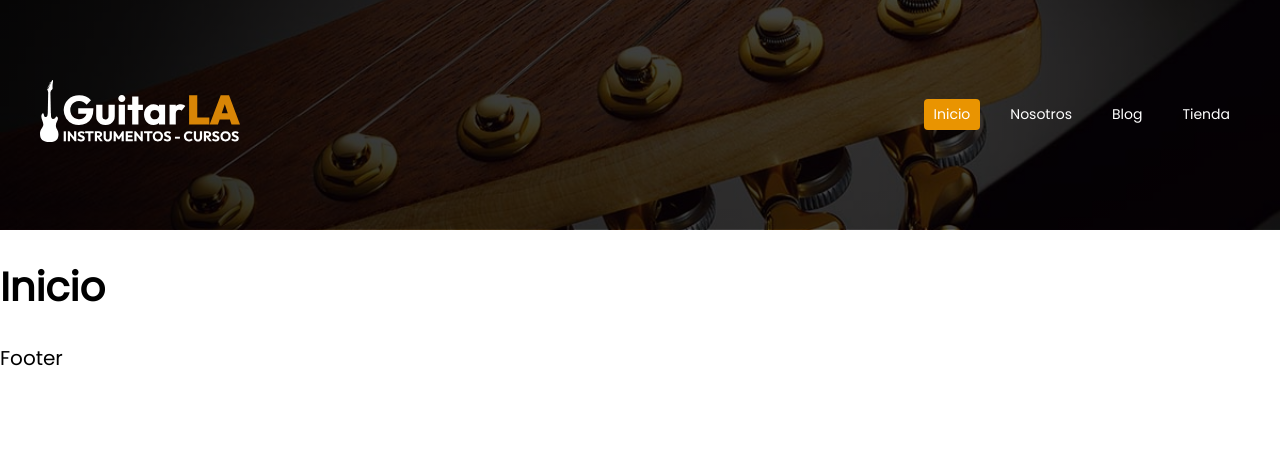
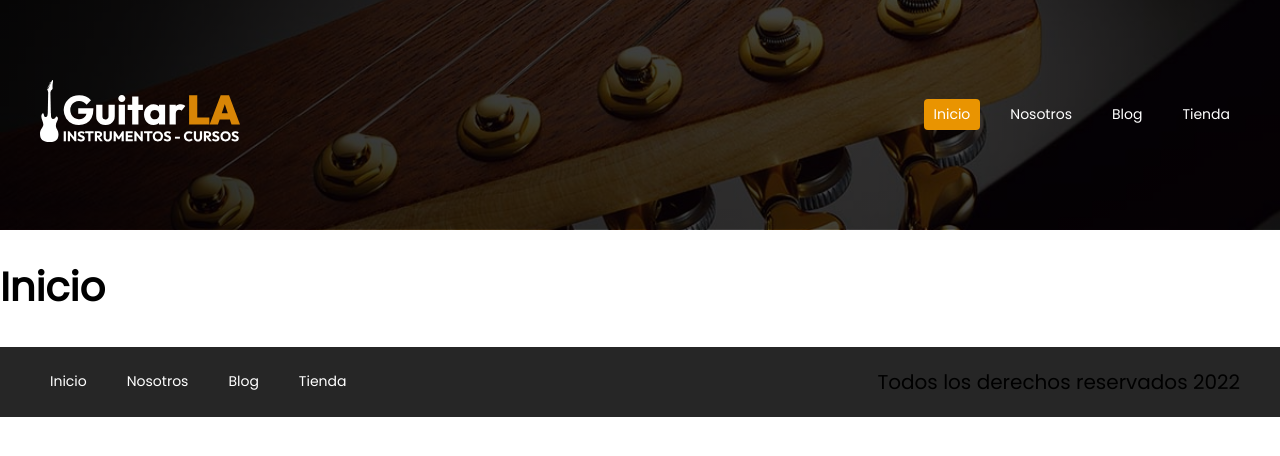
Before and after one commit to danielmateu/guitarla-next, a Next.js app: page / in a window 1280 px wide. Shown: the top 456 px of the page. Built offline with nearby package versions, Linux system fonts and the light colour scheme; a web font is replaced by a local one.

Commit message:
estilizando modules footer

```diff
--- a/components/Footer.js
+++ b/components/Footer.js
@@ -1,7 +1,32 @@
+import Link from "next/link"
+import { useRouter } from "next/router";
+import styles from '../styles/Footer.module.css';
+
 
 
 export const Footer = () => {
+    const router = useRouter();
+
     return (
-        <div>Footer</div>
+        <footer className={styles.footer}>
+            <div className={styles.contenedor}>
+                <nav className={styles.navegacion}>
+                    <Link href='/' className={router.pathname === '/' ? styles.active : ''}>
+                        Inicio
+                    </Link>
+                    <Link href='/nosotros' className={router.pathname === '/nosotros' ? styles.active : ''}>
+                        Nosotros
+                    </Link>
+                    <Link href='/blog' className={router.pathname === '/blog' ? styles.active : ''}>
+                        Blog
+                    </Link>
+                    <Link href='/tienda' className={router.pathname === '/tienda' ? styles.active : ''}>
+                        Tienda
+                    </Link>
+                </nav>
+
+                <p>Todos los derechos reservados {new Date().getFullYear()}</p>
+            </div>
+        </footer>
     )
 }
--- /dev/null
+++ b/styles/Footer.module.css
@@ -0,0 +1,54 @@
+
+.footer{
+    background-color: var(--black);
+}
+
+.contenedor{
+    display: flex;
+    flex-direction: column;
+    align-items: center;
+    justify-content: space-between;
+}
+
+@media (min-width: 768px){
+    .contenedor{
+        flex-direction: row;
+    }
+}
+
+
+.navegacion{
+    margin-top:5rem;
+    display: flex;
+    gap: 2rem;
+}
+
+@media (min-width: 768px) {
+    .navegacion{
+        margin: 0;
+    }
+}
+
+
+.navegacion a{
+    color: var(--white);
+    text-decoration: none;
+    font-size: 1.4rem;
+    padding: .5rem 1rem;
+    border-radius:4px;
+    -webkit-border-radius:4px;
+    -moz-border-radius:4px;
+    -ms-border-radius:4px;
+    -o-border-radius:4px;
+    transition: .2s ease-in-out all;
+    -webkit-transition: .2s ease-in-out all;
+    -moz-transition: .2s ease-in-out all;
+    -ms-transition: .2s ease-in-out all;
+    -o-transition: .2s ease-in-out all;
+}
+
+.navegacion a:hover,
+.active{
+    /* background-color: var(--primary); */
+    color: var(--primary);
+}
```
